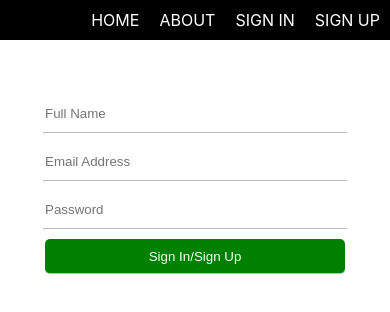
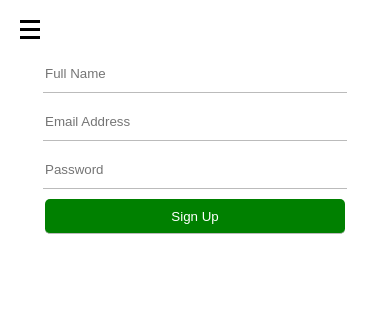
Before and after one commit to hink123/poc-haus, a React (Create React App) app: page /signup in a window 390 px wide. Shown: the top 312 px of the page. Built offline with nearby package versions, Linux system fonts and the light colour scheme.

Commit message:
add mobile nav bar

```diff
--- a/src/App.js
+++ b/src/App.js
@@ -9,7 +9,7 @@ import SignUp from './components/SignUp';
 function App() {
 	return (
 		<div className="App">
-			<NavBar navItems={['home', 'about', 'signin', 'signup']} />
+			<NavBar navItems={['home', 'about', 'signin']} />
 			<Switch>
 				<Route exact path="/" component={ExampleComponent} />
 				<Route exact path="/about" render={() => {
@@ -20,7 +20,7 @@ function App() {
 					)
 				}} />
 				<Route exact path="/signin" component={SignIn} />
-        <Route exact path="/signup" component={SignUp} />
+        		<Route exact path="/signup" component={SignUp} />
 			</Switch>
 		</div>
 	);
--- a/src/components/NavBar.css
+++ b/src/components/NavBar.css
@@ -1,19 +1,82 @@
-.navBar {
+.line-dark {
+    visibility: hidden;
+}
+
+.nav {
     display: flex;
     justify-content: flex-end;
     align-items: center;
     width: 100vw;
     height: 40px;
-    background-color: black;
+    background-color: transparent;
 }
 
-.navItem {
+.nav-item {
     text-decoration: none;
     text-transform: uppercase;
-    color: white;
+    color: black;
     padding: 10px;
 }
 
-.navItem:hover {
+.nav-item:hover {
     color: lightblue;
 }
+
+@media (max-width: 900px){
+    .line-dark {
+        margin: 5px 10px;
+        border-bottom: 3px solid #000;
+        visibility: visible;
+    }
+
+    .line-light {
+        margin: 5px 10px;
+        border-bottom: 3px solid #fff;
+        visibility: visible;
+    }
+
+    .nav {
+        display: block;
+        position: fixed;
+        top: 0;
+        font-size: 28px;
+        background-color: #000;
+        padding-top: 50px;
+        text-align: left;
+        height: 100vh;
+        width: 100vw;
+        max-width: 230px;
+        transition: 0.7s;
+    }
+    .open {
+        left: 0px;
+        opacity: 1;
+        transition: 0.7s;
+    }
+    .closed {
+        left: -100vw;
+        opacity: 0;
+        transition: 0.7s;
+    }
+    .nav-item {
+        color: white;
+        font-size: 18px;
+        display: flex;
+        margin-left: 10px;
+    }
+
+    .nav-btn {
+        position: fixed;
+        width: 40px;
+        height: 35px;
+        top: 10px;
+        left: 10px;
+        border: 0px solid transparent;
+        border-radius: 3px;
+        padding-top: 5px;
+    }
+
+    .nav-btn:hover {
+        background-color: #555;
+    }
+}
--- a/src/components/NavBar.js
+++ /dev/null
@@ -1,26 +0,0 @@
-import React from 'react';
-import './NavBar.css';
-import { Link } from 'react-router-dom';
-import * as NavItems from '../constants/NavBarItems';
-
-export default function NavBar(props){
-    if (props.navItems){
-        return (
-            <div className="navBar">
-                {
-                    props.navItems.map((item) => {
-                        return (
-                            <Link
-                                className="navItem"
-                                to={NavItems.default[item].path}
-                                key={NavItems.default[item].key}
-                            >
-                                {NavItems.default[item].title}
-                            </Link>
-                        )
-                    })
-                }
-            </div>
-        )
-    }
-}
--- /dev/null
+++ b/src/components/NavBar.jsx
@@ -0,0 +1,48 @@
+import React from 'react';
+import './NavBar.css';
+import { Link } from 'react-router-dom';
+import * as NavItems from '../constants/NavBarItems';
+
+export default function NavBar(props) {
+
+    function toggleMenu(){
+        let nav = document.querySelector('.nav');
+        let isClosed = nav.getAttribute('class') === 'nav closed';
+        if (isClosed){
+            nav.setAttribute('class', 'nav');
+            let lines = document.querySelectorAll('.line-dark');
+            lines.forEach(e => {e.setAttribute('class', 'line-light')});
+        } else {
+            nav.setAttribute('class', 'nav closed');
+            let lines = document.querySelectorAll('.line-light');
+            lines.forEach(e => {e.setAttribute('class', 'line-dark')});
+        }
+    };
+
+    if (props.navItems) {
+        return (
+            <div>
+                <div className="nav closed">
+                    {
+                        props.navItems.map((item) => {
+                            return (
+                                <Link
+                                    className="nav-item"
+                                    to={NavItems.default[item].path}
+                                    key={NavItems.default[item].key}
+                                >
+                                    {NavItems.default[item].title}
+                                </Link>
+                            )
+                        })
+                    }
+                </div>
+                <div className="nav-btn" onClick={toggleMenu}>
+                    <div className="line-dark"></div>
+                    <div className="line-dark"></div>
+                    <div className="line-dark"></div>
+                </div>
+            </div>
+        )
+    }
+}
--- a/src/components/SignIn.js
+++ b/src/components/SignIn.jsx
@@ -1,7 +1,9 @@
 import React from 'react';
+import { Link } from 'react-router-dom';
+
 import './SignIn.css';
 
-export default function Login(props){
+export default function SignIn(props){
     return (
         <div className='container'>
             <input
@@ -15,8 +17,15 @@ export default function Login(props){
             <input
                 className='action-btn'
                 type='button'
-                value='Sign In/Sign Up'
+                value='Sign In'
             />
+            <Link
+                className="SignUp"
+                to='/signup'
+                key='signup'
+            >
+                Sign Up
+            </Link>
         </div>
     );
 }
--- a/src/components/SignUp.js
+++ b/src/components/SignUp.jsx
@@ -1,7 +1,7 @@
 import React from 'react';
 import './SignIn.css';
 
-export default function Login(props){
+export default function SignUp(props){
     return (
         <div className='container'>
             <input
@@ -19,7 +19,7 @@ export default function Login(props){
             <input
                 className='action-btn'
                 type='button'
-                value='Sign In/Sign Up'
+                value='Sign Up'
             />
         </div>
     );
--- a/src/constants/NavBarItems.js
+++ b/src/constants/NavBarItems.js
@@ -10,7 +10,7 @@ export default {
             key: "about",
         },
         signin: {
-            title: "Sign In",
+            title: "Sign In | Sign Up",
             path: "/signin",
             key: "signin"
         },
```
Also changed, not shown: src/components/ExampleComponent.jsx (renamed from src/components/ExampleComponent.js), src/components/Nav.css (deleted), src/components/Nav.jsx (deleted).
